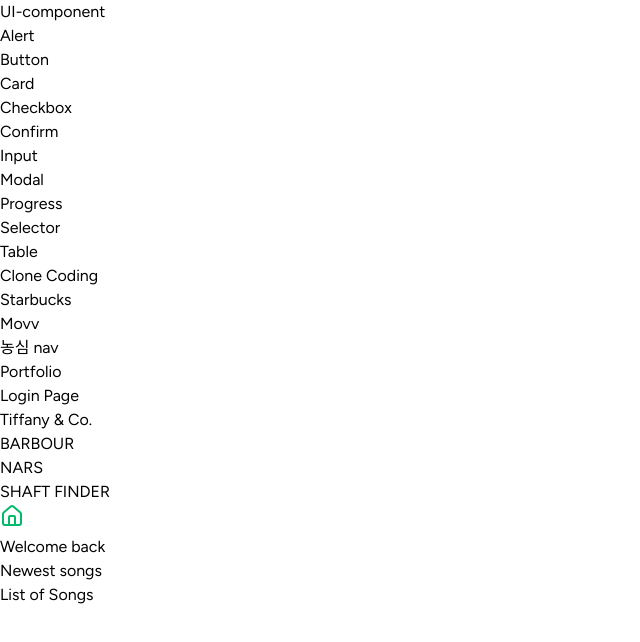
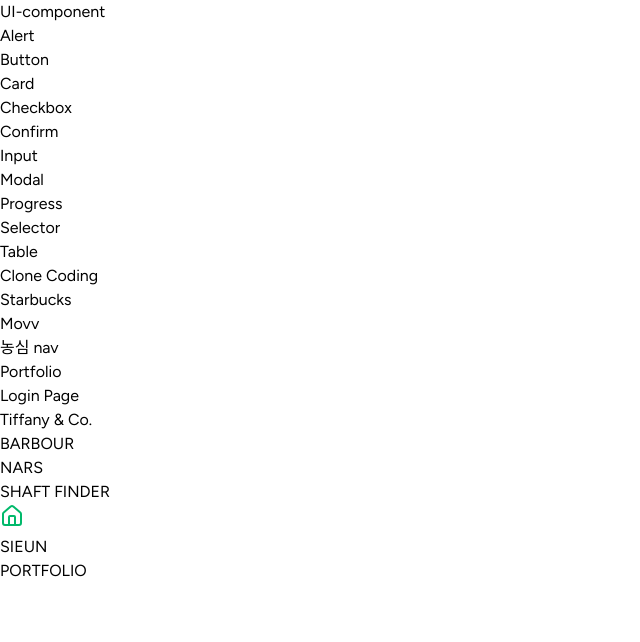
Before and after one commit to Sienna98/portfolio-sieun, a Next.js app: page / in a window 1280 px wide. Shown: the top 642 px of the page, without its empty margins (0-640 px from the left). Built offline with nearby package versions, Linux system fonts and the light colour scheme.

Commit message:
인트로 모션 작업 완료

```diff
--- a/package.json
+++ b/package.json
@@ -9,6 +9,7 @@
     "lint": "next lint"
   },
   "dependencies": {
+    "framer-motion": "^11.15.0",
     "next": "15.1.2",
     "react": "^19.0.0",
     "react-dom": "^19.0.0",
--- a/src/app/(pages)/page.tsx
+++ b/src/app/(pages)/page.tsx
@@ -1,16 +1,31 @@
+"use client";
+
+import Box from "@/components/Box";
+import { motion } from "framer-motion";
+
 const Home = () => {
   return (
-    <div className="h-full w-full overflow-hidden overflow-y-auto p-6">
-      <div className="mb-2">
-        <h1 className=" text-3xl font-semibold">Welcome back</h1>
-        <div className="grid grid-cols-1 sm:grid-cols-2 xl:grid-cols-3 2xl:grid-cols-4 gap-3 mt-4"></div>
-      </div>
-      <div className="mt-2 mb-7 px-6">
-        <div className="flex justify-between items-center">
-          <h1 className=" text-2xl font-semibold">Newest songs</h1>
-        </div>
-        <div>List of Songs</div>
-      </div>
+    <div className="relative h-[100vh] min-w-[1000px] min-h-[650px] p-[5vh] overflow-x-hidden">
+      <ul className="flex w-full h-full">
+        <li className="left w-1/2 h-full bg-[#58CE8F]"></li>
+        <li className="right w-1/2 h-full bg-[#FBFBFB]"></li>
+      </ul>
+      <Box className="text-[11.5rem] absolute top-1/2 left-1/3 transform -translate-x-1/3 -translate-y-1/2 leading-none select-none flex items-end w-auto">
+        <motion.h1
+          initial={{ x: -400, opacity: 0 }}
+          animate={{ x: 0, opacity: 1 }}
+          transition={{ duration: 1, ease: "easeInOut" }}
+        >
+          <div className="font-extrabold">SIEUN</div>
+          <div className="font-semibold">PORTFOLIO</div>
+        </motion.h1>
+        <motion.div
+          initial={{ x: "100vw" }}
+          animate={{ x: 0 }}
+          transition={{ duration: 2, delay: 0, ease: "easeInOut" }}
+          className="bg-[#58CE8F] w-[50px] h-[50px] rounded-full"
+        />
+      </Box>
     </div>
   );
 };
```
Also changed, not shown: .eslintrc.json (added), 1 other file (tests, documents, lock files or other folders).
